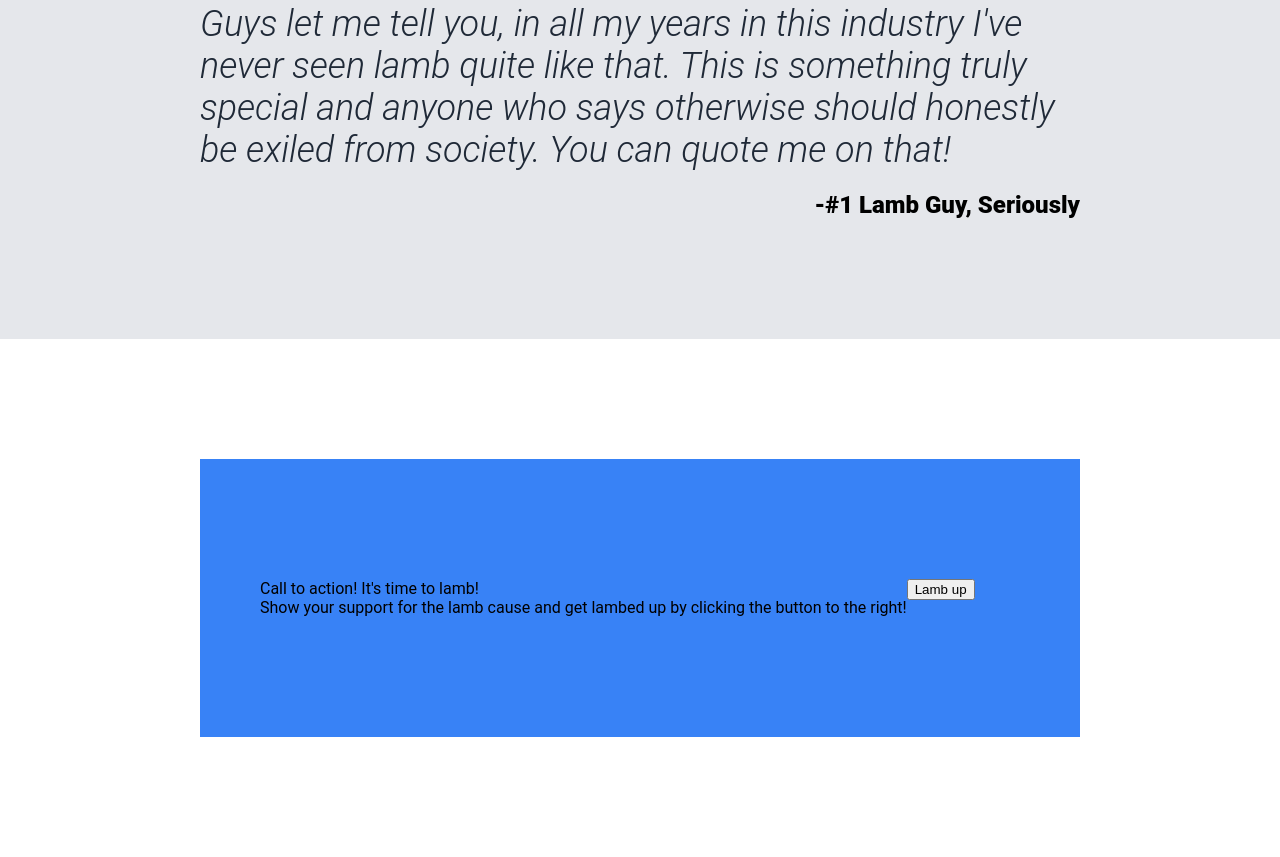
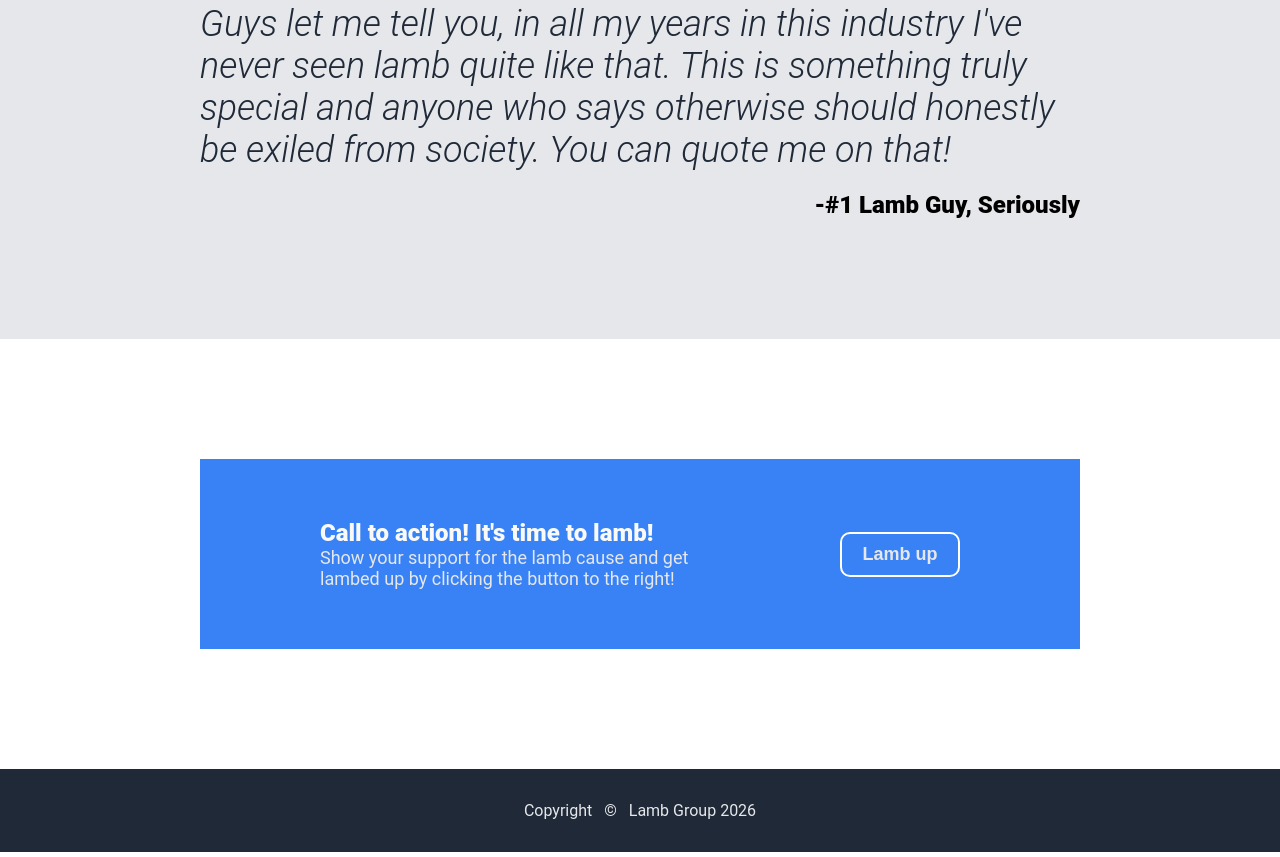
Before and after one commit to samyrebs/odin-landing-page, a plain HTML site: page index.html in a window 1280 px wide. Shown: the part 1212-2069 px from the top of the page. Drawn offline with Linux system fonts and the light colour scheme.

Commit message:
completed project and lost my mind along the way

```diff
--- a/index.html
+++ b/index.html
@@ -67,7 +67,7 @@
                     <div class="s4BigText">
                         Call to action! It's time to lamb!
                     </div>
-                    <div class="s4smallText">
+                    <div class="s4SmallText">
                         Show your support for the lamb cause and get lambed up by clicking the button to the right!
                     </div>
                 </div>
@@ -76,6 +76,9 @@
                 </div>
             </div>
         </div>
+        <div class="footer">
+            Copyright<span class="copyright"> © </span>Lamb Group 2026
+        </div>
     </div>
 
 </body>
--- a/style.css
+++ b/style.css
@@ -95,11 +95,22 @@ body{
   display:flex;
   background-color: #3882F6;
   margin: 120px 200px;
-  padding: 120px 60px;
+  padding: 60px 120px;
+  gap: 100px;
+  align-items: center;
 }
 .sectionFourLeft{
   display:flex;
   flex-direction: column;
+}
+.s4BigText{
+  font-size: 24px;
+  color: #F9FAF8;
+  font-weight: 1000;
+}
+.s4SmallText{
+  font-size: 18px;
+  color: #E5E7EB;
 }
 
 .bigText{
@@ -122,6 +133,17 @@ body{
   border-radius: 10px;
   cursor: pointer;
 }
+.botButton{
+  background-color: #3882F6;
+  padding: 10px 20px;
+  width: 120px;
+  color: #E5E7EB;
+  font-weight: 600;
+  font-size: 18px;
+  border:2px solid white;
+  border-radius: 10px;
+  cursor: pointer;
+}
 
 .left-side{
   display:flex;
@@ -134,6 +156,16 @@ body{
   gap:16px;
   list-style-type: none;
   font-size: 18px;
+}
+
+.footer{
+  background-color:#1F2937;
+  text-align: center;
+  color:#E5E7EB;
+  padding: 32px;
+}
+.copyright{
+  padding: .5em;
 }
 a:link {
   text-decoration: none;
```
